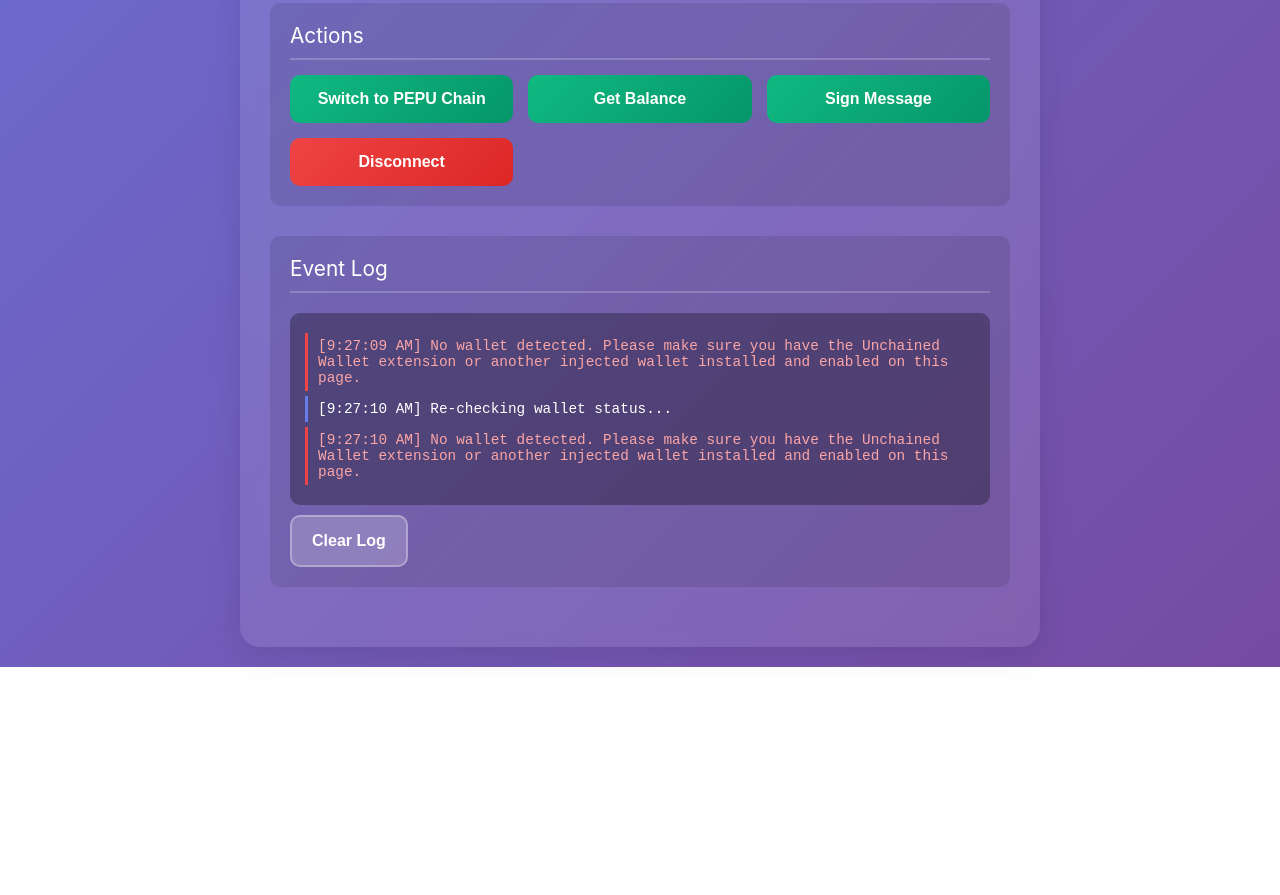
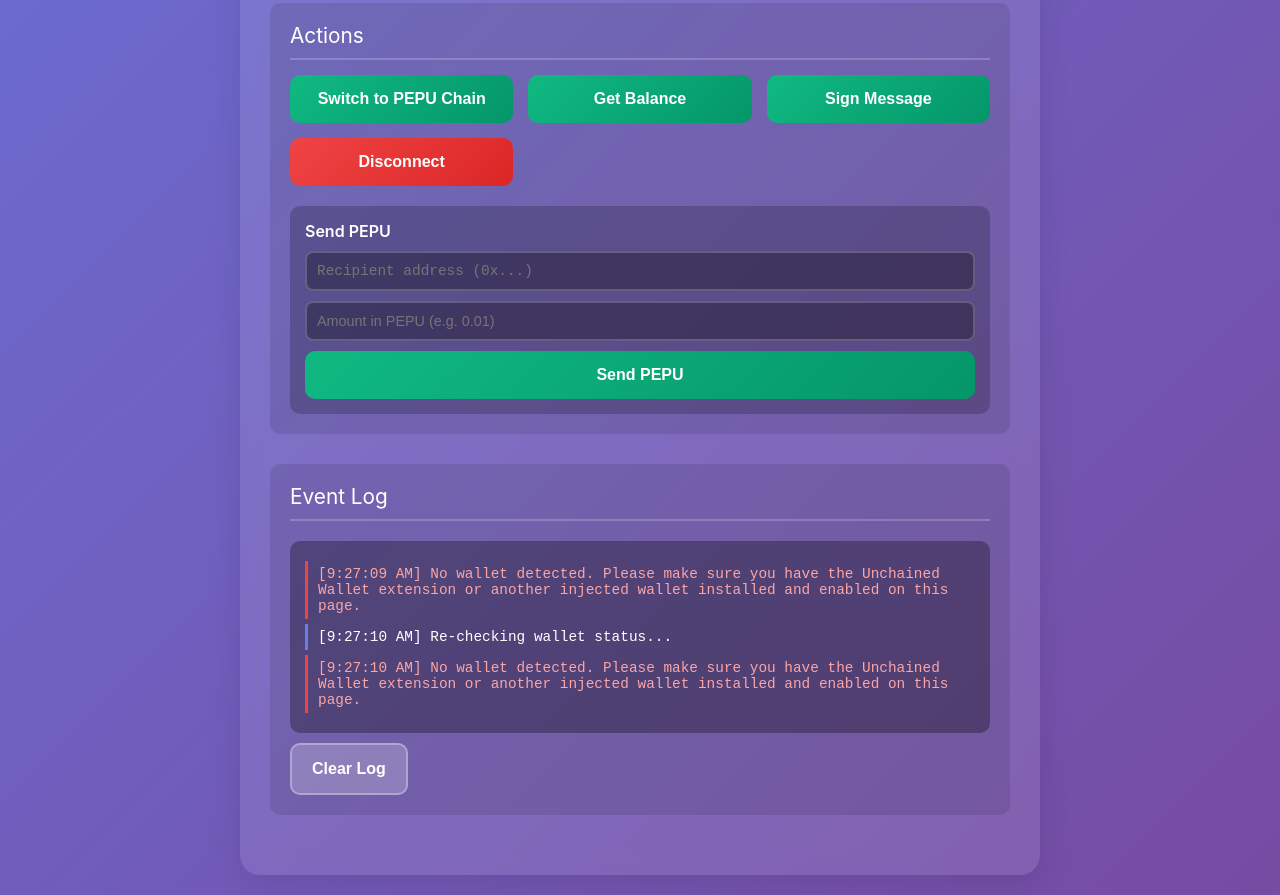
Before and after one commit to Teckdegen/unchainedwalletconnecttest, a plain HTML site: page index.html in a window 1280 px wide. Shown: the part 1366-2261 px from the top of the page. Before the commit the page ends 2033 px from the top, so only its background shows below. Drawn offline with Linux system fonts and the light colour scheme.

Commit message:
Update index.html

```diff
--- a/index.html
+++ b/index.html
@@ -259,6 +259,24 @@
                 <button class="btn-success" onclick="getBalance()">Get Balance</button>
                 <button class="btn-success" onclick="signMessage()">Sign Message</button>
                 <button class="btn-danger" onclick="disconnect()">Disconnect</button>
+            </div>
+            <div style="margin-top: 20px; padding: 15px; background: rgba(0, 0, 0, 0.2); border-radius: 10px;">
+                <div style="margin-bottom: 10px; font-weight: 600;">Send PEPU</div>
+                <div style="display: flex; flex-direction: column; gap: 10px;">
+                    <input
+                        type="text"
+                        id="sendTo"
+                        placeholder="Recipient address (0x...)"
+                        style="padding: 10px; border-radius: 8px; border: 2px solid rgba(255, 255, 255, 0.2); background: rgba(0, 0, 0, 0.3); color: #fff; font-family: 'Courier New', monospace; font-size: 0.9em;"
+                    />
+                    <input
+                        type="text"
+                        id="sendAmount"
+                        placeholder="Amount in PEPU (e.g. 0.01)"
+                        style="padding: 10px; border-radius: 8px; border: 2px solid rgba(255, 255, 255, 0.2); background: rgba(0, 0, 0, 0.3); color: #fff; font-size: 0.9em;"
+                    />
+                    <button class="btn-success" onclick="sendTransaction()">Send PEPU</button>
+                </div>
             </div>
         </div>
 
@@ -644,6 +662,60 @@
             }
         }
 
+        // Helper: convert decimal string PEPU amount to wei hex
+        function toWei(amountStr) {
+            const parts = amountStr.split('.');
+            const whole = parts[0] || '0';
+            const frac = (parts[1] || '').padEnd(18, '0').slice(0, 18);
+            const wholeWei = BigInt(whole) * 10n ** 18n;
+            const fracWei = BigInt(frac || '0');
+            const total = wholeWei + fracWei;
+            return '0x' + total.toString(16);
+        }
+
+        // Send PEPU transaction
+        async function sendTransaction() {
+            log('Preparing transaction...');
+            try {
+                const provider = getWalletProvider();
+                if (!provider || !provider.request) {
+                    throw new Error('No wallet detected');
+                }
+                if (!currentAccount) {
+                    throw new Error('Not connected. Please connect first.');
+                }
+
+                const toInput = document.getElementById('sendTo');
+                const amountInput = document.getElementById('sendAmount');
+                const to = toInput ? toInput.value.trim() : '';
+                const amountStr = amountInput ? amountInput.value.trim() : '';
+
+                if (!to || !to.startsWith('0x') || to.length < 10) {
+                    throw new Error('Please enter a valid recipient address');
+                }
+                if (!amountStr || isNaN(Number(amountStr))) {
+                    throw new Error('Please enter a valid amount');
+                }
+
+                const valueHex = toWei(amountStr);
+
+                log(`Sending ${amountStr} PEPU to ${to.substring(0, 6)}...${to.substring(38)}`, 'info');
+
+                const txHash = await provider.request({
+                    method: 'eth_sendTransaction',
+                    params: [{
+                        from: currentAccount,
+                        to,
+                        value: valueHex,
+                    }]
+                });
+
+                log(`Transaction sent. Hash: ${txHash}`, 'success');
+            } catch (error) {
+                log(`Failed to send transaction: ${error.message}`, 'error');
+            }
+        }
+
         // Disconnect
         function disconnect() {
             log('Disconnecting...');
```
